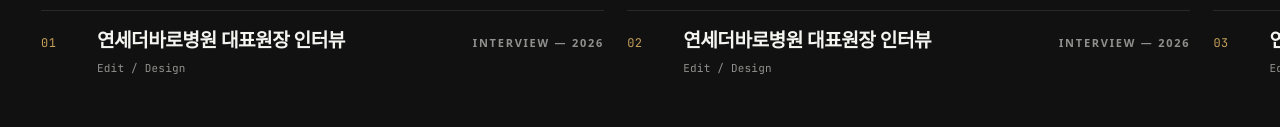
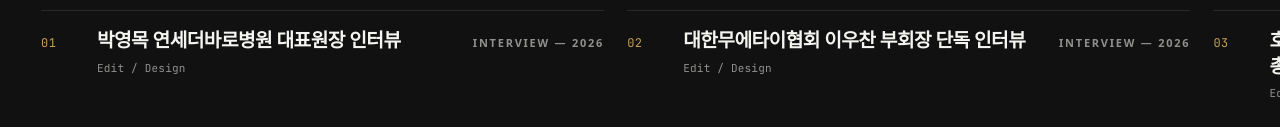
Before and after one commit to rlagyals970201-ui/rlagyals970201-ui.github.io, a plain HTML site: page index.html in a window 1280 px wide. Shown: the part 3152-3279 px from the top of the page. Drawn offline with Linux system fonts and the light colour scheme; a web font is replaced by a local one.

Commit message:
Add profile photo and six selected works
Co-Authored-By: Claude Opus 5.5 <noreply@anthropic.com>

```diff
--- a/index.html
+++ b/index.html
@@ -320,7 +320,7 @@
     </div>
   </div>
 
-  <script src="js/works.js?v=20261119"></script>
-  <script src="js/main.js?v=20261119"></script>
+  <script src="js/works.js?v=20261119c"></script>
+  <script src="js/main.js?v=20261119c"></script>
 </body>
 </html>
--- a/js/works.js
+++ b/js/works.js
@@ -10,45 +10,45 @@
 
 window.WORKS = [
   {
-    title: "연세더바로병원 대표원장 인터뷰",
+    title: "박영목 연세더바로병원 대표원장 인터뷰",
     category: "Interview",
     year: "2026",
     role: "Edit / Design",
-    url: "https://www.youtube.com/watch?v=XQSDnILtYVM"
+    url: "https://www.youtube.com/watch?v=9udzdGiaSx8"
   },
   {
-    title: "연세더바로병원 대표원장 인터뷰",
+    title: "대한무에타이협회 이우찬 부회장 단독 인터뷰",
     category: "Interview",
     year: "2026",
     role: "Edit / Design",
-    url: "https://www.youtube.com/watch?v=XQSDnILtYVM"
+    url: "https://www.youtube.com/watch?v=bomG4oWX7Jg"
   },
   {
-    title: "연세더바로병원 대표원장 인터뷰",
+    title: "호텔 더 디자이너스 리즈 강남 프리미어 김대유 총지배인 인터뷰",
     category: "Interview",
     year: "2026",
     role: "Edit / Design",
-    url: "https://www.youtube.com/watch?v=XQSDnILtYVM"
+    url: "https://www.youtube.com/watch?v=u_TtfMgkE1A"
   },
   {
-    title: "연세더바로병원 대표원장 인터뷰",
+    title: "인도네시아 K-POP 인플루언서 다니엘 헤르만시야 단독 인터뷰",
     category: "Interview",
     year: "2026",
     role: "Edit / Design",
-    url: "https://www.youtube.com/watch?v=XQSDnILtYVM"
+    url: "https://www.youtube.com/watch?v=ebfg6C140b4"
   },
   {
-    title: "연세더바로병원 대표원장 인터뷰",
+    title: "대한무에타이협회장 최광진 단독 인터뷰",
     category: "Interview",
     year: "2026",
     role: "Edit / Design",
-    url: "https://www.youtube.com/watch?v=XQSDnILtYVM"
+    url: "https://www.youtube.com/watch?v=dMkGr2oI5hc"
   },
   {
-    title: "연세더바로병원 대표원장 인터뷰",
-    category: "Interview",
+    title: "빙빙이와 효밍이의 히로시마 3박4일 여행",
+    category: "Vlog",
     year: "2026",
     role: "Edit / Design",
-    url: "https://www.youtube.com/watch?v=XQSDnILtYVM"
+    url: "https://youtu.be/z6cYzkY08_4"
   }
 ];
```
Also changed, not shown: assets/img/profile.jpg (added).
